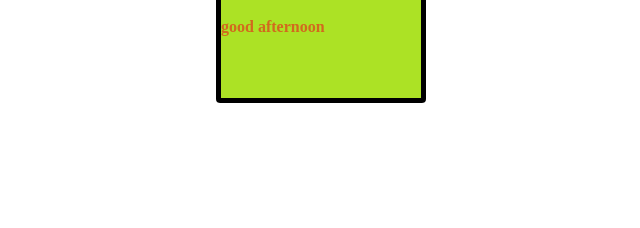
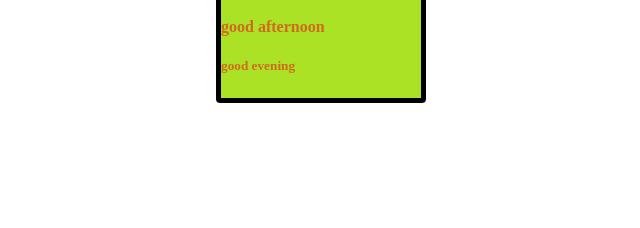
Before and after one commit to swamy123456789/NewProject, a plain HTML site: page pooja.html in a window 1280 px wide. Shown: the part 407-635 px from the top of the page, 92-732 px from the left. Drawn offline with Linux system fonts and the light colour scheme.

Commit message:
add this one

```diff
--- a/pooja.html
+++ b/pooja.html
@@ -14,6 +14,7 @@
    <h2>good afternoon</h2>
    <h3>good evening</h3>
    <h4>good afternoon</h4>
+   <h5>good evening</h5>
  </div>
 
    <!--para-->
```
